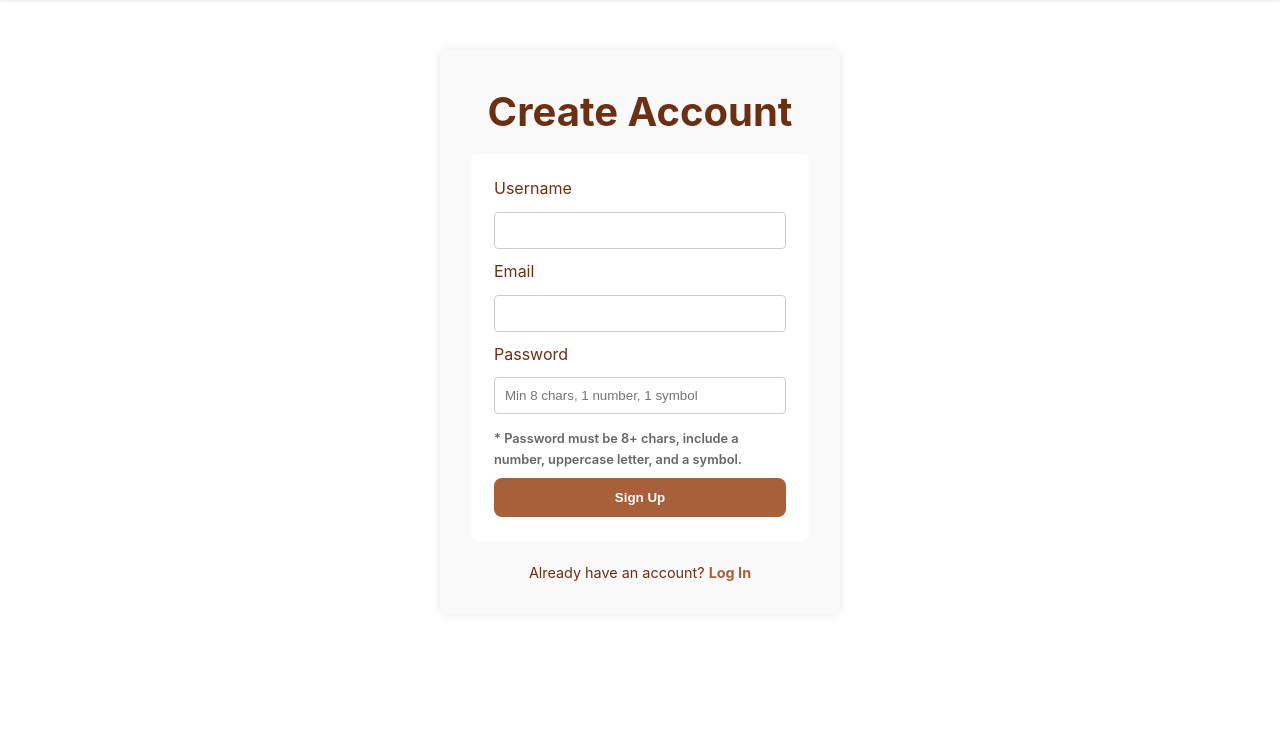
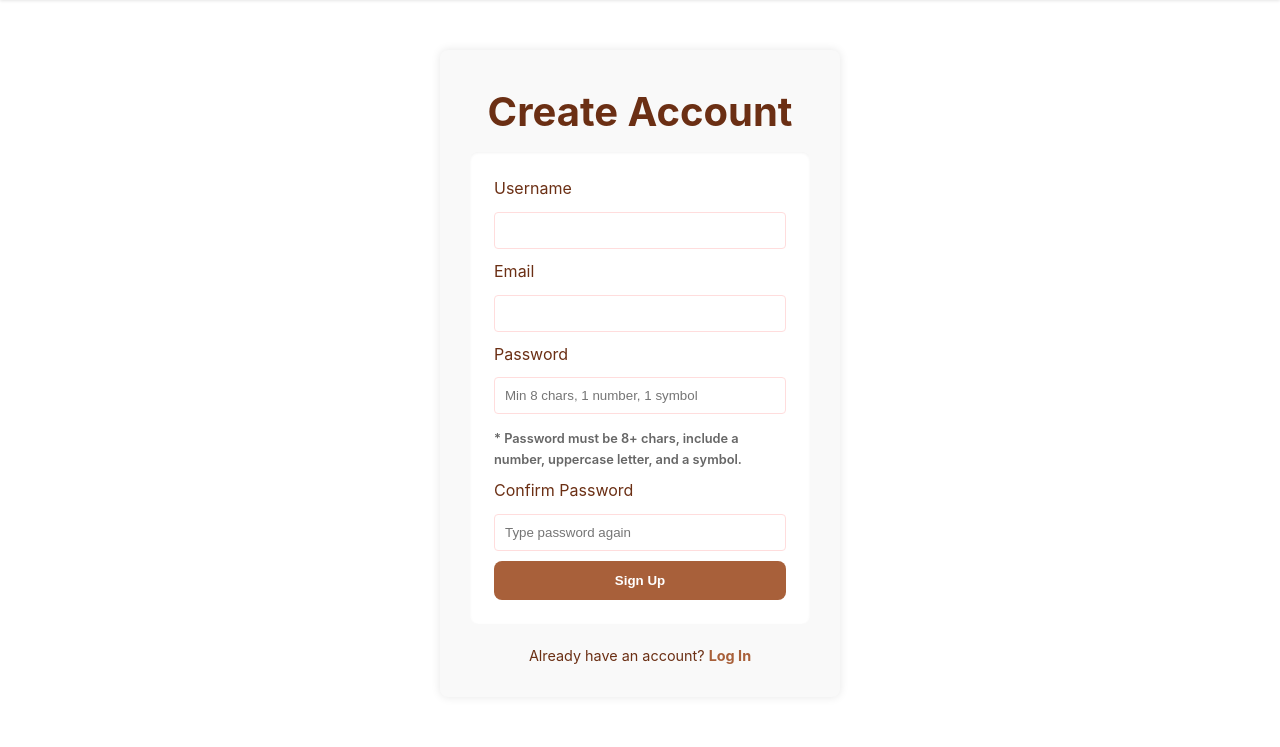
Before and after one commit to AishaNoku/UbuntuTheSkillTrainer, a PHP site: page /signup.html in a window 1280 px wide. Shown: the part 71-818 px from the top of the page. Before the commit the page ends 652 px from the top, so only its background shows below. Run offline with PHP 8.4, Linux system fonts and the light colour scheme.

Commit message:
confirm password slot

```diff
--- a/register.php
+++ b/register.php
@@ -7,6 +7,11 @@ if ($_SERVER["REQUEST_METHOD"] == "POST") {
     $user = $conn->real_escape_string($_POST['username']);
     $email = $conn->real_escape_string($_POST['email']);
     $pass = $_POST['password'];
+    $confirm_pass = $_POST['confirm_password'];
+
+    if ($pass !== $confirm_pass){
+        die("Error: Passwords do not match!");
+    }
 
     $hashed_password = password_hash($pass, PASSWORD_DEFAULT);
 
--- a/signup.html
+++ b/signup.html
@@ -19,6 +19,10 @@
             margin: 10px 0;
             border: 1px solid #ccc;
             border-radius: 4px;
+        }
+        /* Style to show red border if invalid */
+        input:invalid {
+            border-color: #ffdddd;
         }
         .auth-switch {
             margin-top: 20px;
@@ -52,7 +56,7 @@
                 <input type="email" name="email" required>
 
                 <label>Password</label>
-<input type="password" name="password"
+                <input type="password" name="password" id="password"
                     required
                     minlength="8"
                     pattern="(?=.*\d)(?=.*[a-z])(?=.*[A-Z])(?=.*[^\w]).{8,}"
@@ -62,6 +66,11 @@
                 <p style="font-size: 0.8rem; color: #666; margin-top: 5px;">
                     * Password must be 8+ chars, include a number, uppercase letter, and a symbol.
                 </p>
+
+                <label>Confirm Password</label>
+                <input type="password" name="confirm_password" id="confirm_password"
+                       required placeholder="Type password again">
+
                 <button type="submit" class="btn btn-primary" style="width:100%">Sign Up</button>
             </form>
 
@@ -71,5 +80,24 @@
 
         </div>
     </div>
+
+    <script>
+        const password = document.getElementById("password");
+        const confirm_password = document.getElementById("confirm_password");
+
+        function validatePassword(){
+            if(confirm_password.value && password.value !== confirm_password.value) {
+                confirm_password.setCustomValidity("Passwords Don't Match");
+                confirm_password.style.borderColor = "red";
+            } else {
+                confirm_password.setCustomValidity(''); // Clear error
+                confirm_password.style.borderColor = "#ccc"; // Reset color
+                if(confirm_password.value) confirm_password.style.borderColor = "green";
+            }
+        }
+
+        password.onchange = validatePassword;
+        confirm_password.onkeyup = validatePassword;
+    </script>
 </body>
 </html>
```
Lines whose indentation alone changed are shown as unchanged.
